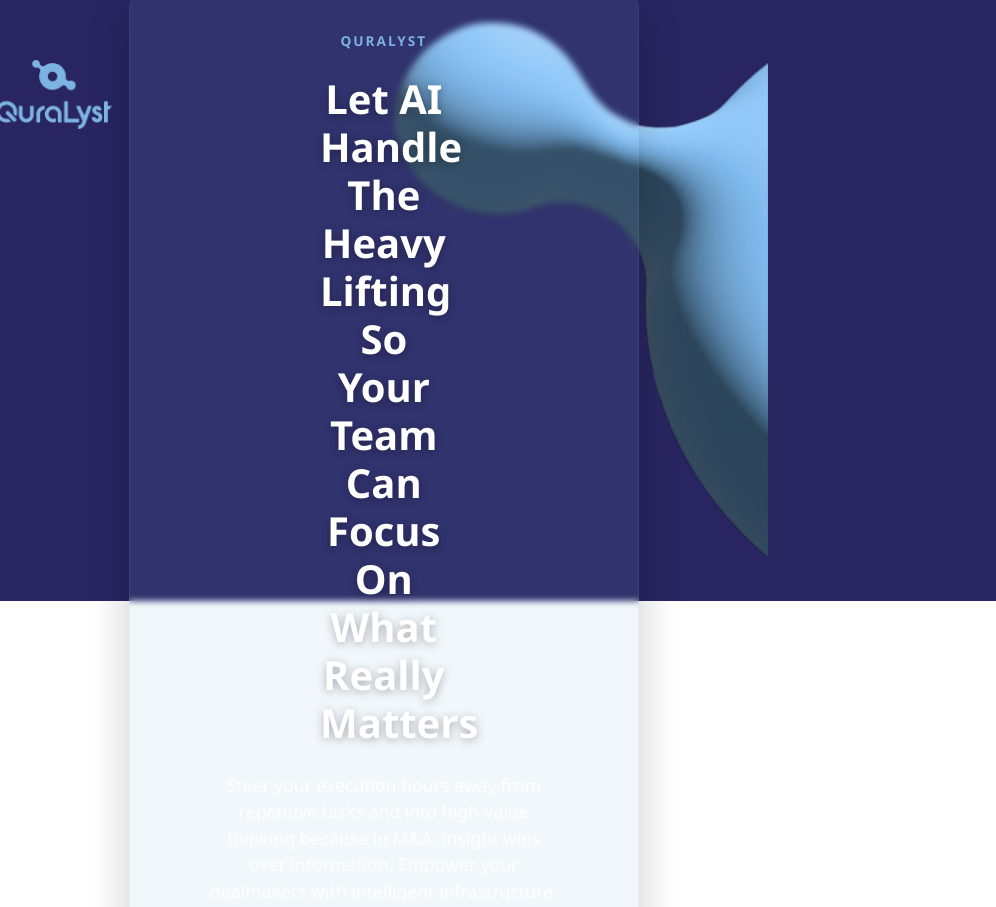
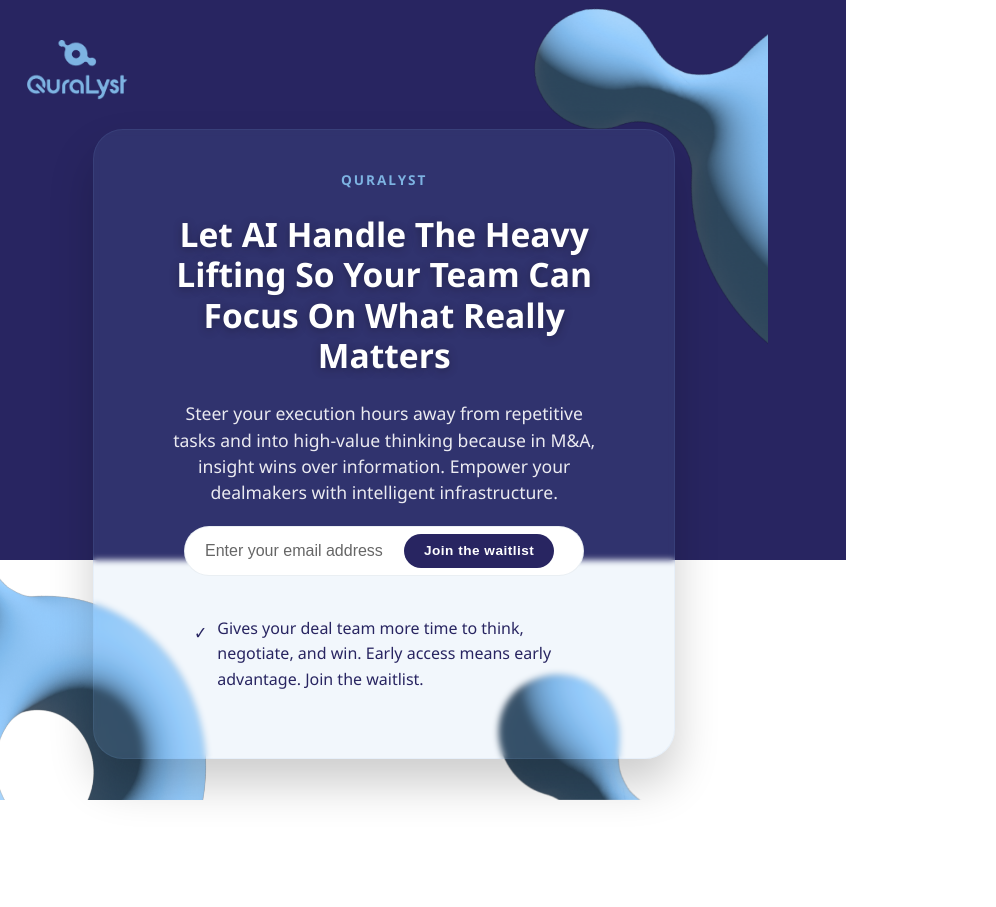
Before and after one commit to Jatin0804/teaser, a website: page index.html in a window 768 px wide. Shown: the top 907 px of the page, 996 px wide, since content can reach past the window. After the commit the page ends 800 px from the top, so only its background shows below. Drawn offline with Linux system fonts and the light colour scheme.

Commit message:
Tablet screen modified

```diff
--- a/styles.css
+++ b/styles.css
@@ -333,29 +333,36 @@
 
 /* Tablet Styles (768px - 1024px) */
 @media screen and (min-width: 768px) and (max-width: 1024px) {
+    body{
+        background: linear-gradient(180deg, #282561 0%, #282561 70%, #ffffff 70%, #ffffff 10%);
+    }
+
     .logo {
-        height: 70px;
+        height: 60px;
+    }
+
+    .logo-container{
+        left: 10%;
     }
 
     .glass-container {
-        max-width: 70%;
-        padding: 50px 40px;
-        margin-top: -5vh;
+        max-width: 80%;
+        margin-top: 12%;
     }
 
     .brand-text {
         font-size: 0.85rem;
-        margin-bottom: 25px;
+        margin-bottom: 0px;
     }
 
     .main-title {
-        font-size: 2.5rem;
-        margin-bottom: 25px;
+        font-size: 2.1rem;
+        margin: 25px 20px;
     }
 
     .subtitle {
         font-size: 1.1rem;
-        margin-bottom: 35px;
+        margin: 20px 20px;
     }
 
     #email {
@@ -371,15 +378,15 @@
     }
 
     .bottom-left-shape {
+        width: 400px;
+    }
+
+    .bottom-shape {
         width: 500px;
     }
 
-    .bottom-shape {
-        width: 650px;
-    }
-
     .right-shape {
-        width: 400px;
+        width: 250px;
     }
 }
 
```
